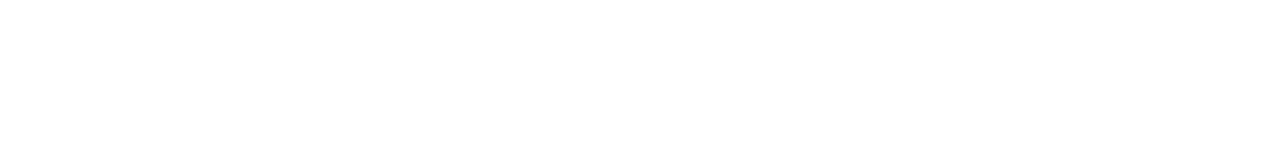
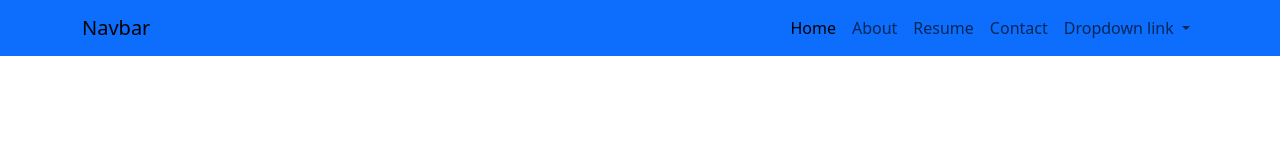
Before and after one commit to RajaMuppudathi/rajamuppudathi_portfolio, a plain HTML site: page index.html in a window 1280 px wide. Drawn offline with Linux system fonts and the light colour scheme.

Commit message:
create navbar in index.html

```diff
--- a/index.html
+++ b/index.html
@@ -9,6 +9,7 @@
     <meta http-equiv="Cache-Control" content="no-cache, no-store, must-revalidate">
     <meta http-equiv="Pragma" content="no-cache">
     <meta http-equiv="Expires" content="0">
+
     <title>Raja Muppudathi Portfolio</title>
 
     <!-- External stylesheet link -->
@@ -20,13 +21,67 @@
 
 <body>
 
-    <!-- Header Tag Start -->
+    <!-- Header tag start -->
     <header>
 
+        <!-- Navbar start -->
+        <nav class="navbar navbar-expand-sm bg-primary">
 
+            <!-- Container fluid start -->
+            <div class="container-sm">
 
-    </header> <!-- Header Tag End -->
+                <!-- Navbar brand -->
+                <a class="navbar-brand" href="#">Navbar</a>
+                <button class="navbar-toggler" type="button" data-bs-toggle="collapse"
+                    data-bs-target="#navbarNavDropdown" aria-controls="navbarNavDropdown" aria-expanded="false"
+                    aria-label="Toggle navigation">
+                    <span class="navbar-toggler-icon"></span>
+                </button>
 
+                <!-- Navbar collapse start -->
+                <div class="collapse navbar-collapse justify-content-sm-end" id="navbarNavDropdown">
+
+                    <!-- Navbar nav start -->
+                    <ul class="navbar-nav">
+
+                        <li class="nav-item">
+                            <a class="nav-link active" aria-current="page" href="#">Home</a>
+                        </li>
+
+                        <li class="nav-item">
+                            <a class="nav-link" href="#">About</a>
+                        </li>
+
+                        <li class="nav-item">
+                            <a class="nav-link" href="#">Resume</a>
+                        </li>
+
+                        <li class="nav-item">
+                            <a class="nav-link" href="#">Contact</a>
+                        </li>
+
+                        <li class="nav-item dropdown">
+                            <a class="nav-link dropdown-toggle" href="#" role="button" data-bs-toggle="dropdown"
+                                aria-expanded="false">
+                                Dropdown link
+                            </a>
+                            <ul class="dropdown-menu">
+                                <li><a class="dropdown-item" href="#">Action</a></li>
+                                <li><a class="dropdown-item" href="#">Another action</a></li>
+                                <li><a class="dropdown-item" href="#">Something else here</a></li>
+                            </ul>
+
+                        </li>
+
+                    </ul> <!-- Navbar nav end -->
+
+                </div> <!-- Navbar collapse end -->
+
+            </div> <!-- Container fluid end -->
+
+        </nav> <!-- Navbar end -->
+
+    </header> <!-- Header tag end -->
 
     <!-- Bootstrap min js -->
     <script src="assets/bootstrap-5.3.3/js/bootstrap.min.js"></script>
```
